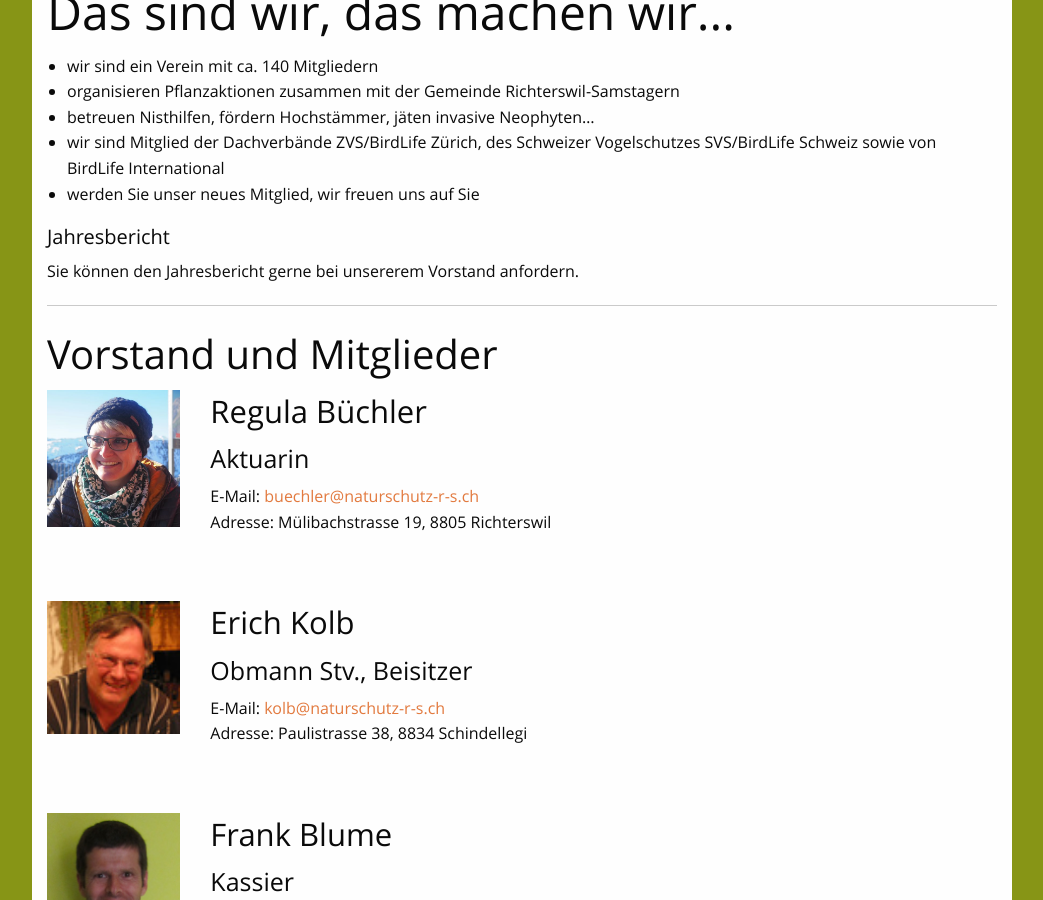
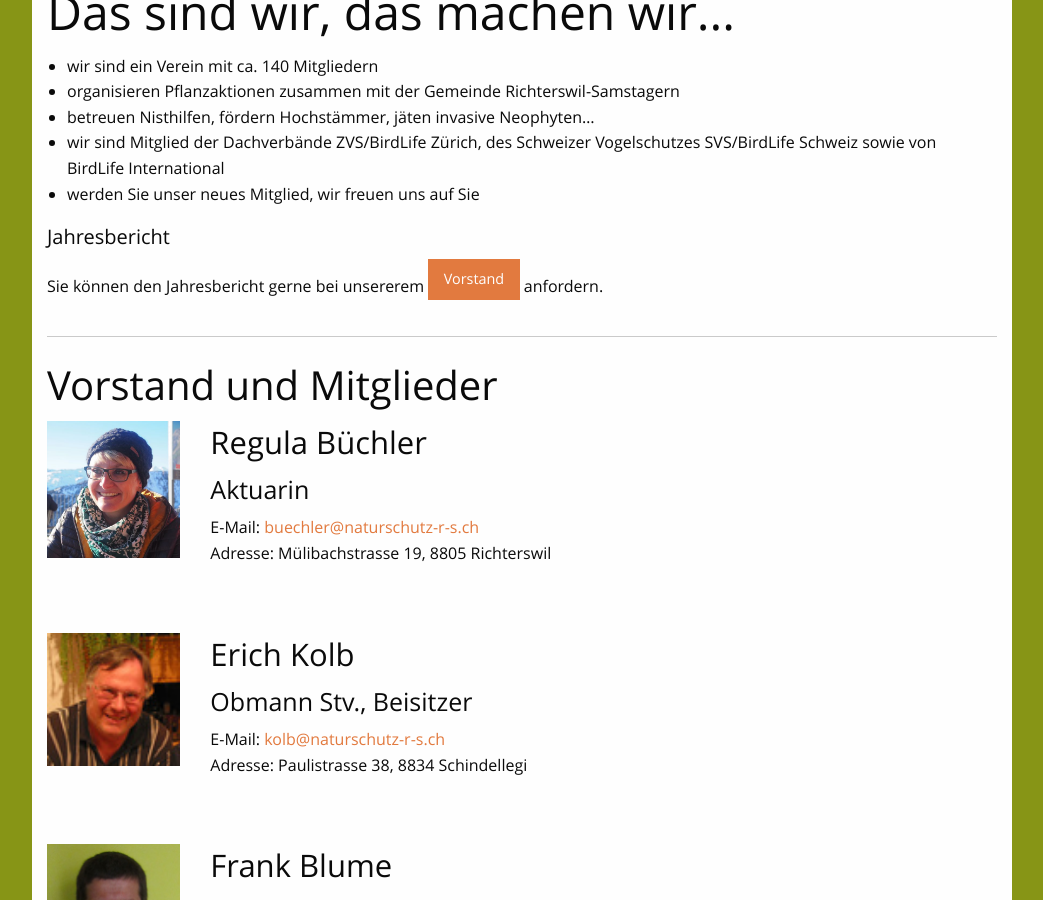
Before and after one commit to Naturschutz-Richterswil-Samstagern/Naturschutz-Richterswil-Samstagern.github.io, a Jekyll site: the page built from _pages/ueber-uns.md, in a window 1280 px wide and 900 px high, scrolled down 379 px. Shown: the whole window, without its empty margins (118-1161 px from the left). Built offline with Jekyll 4.4.1, drawn with Linux system fonts in a browser that asks for light colours; comment, search, counter and statistics services are not loaded.

Commit message:
Update ueber-uns.md

```diff
--- a/_pages/ueber-uns.md
+++ b/_pages/ueber-uns.md
@@ -16,7 +16,7 @@ published: true
 
 ##### Jahresbericht
 
-Sie können den Jahresbericht gerne bei unsererem Vorstand anfordern.
+Sie können den Jahresbericht gerne bei unsererem <a class="button" href="mailto:info@naturschutz-r-s.ch">Vorstand</a> anfordern.
 
 <hr>
 
```
